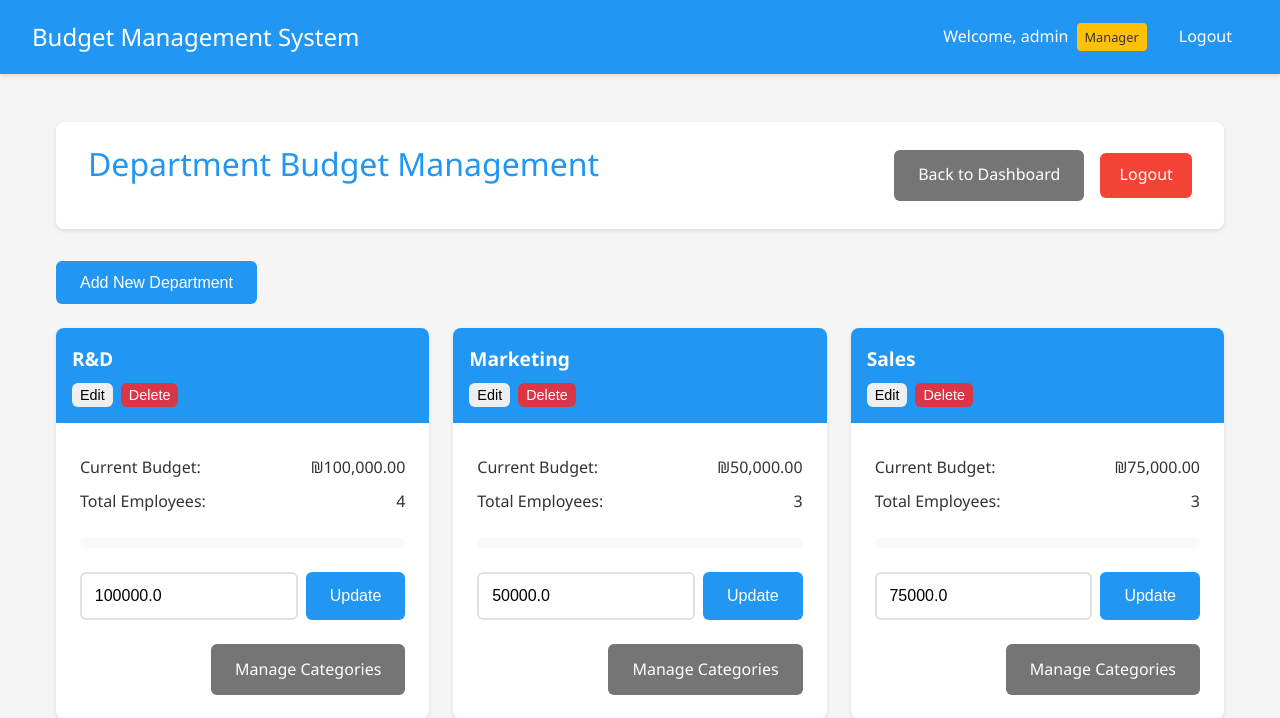
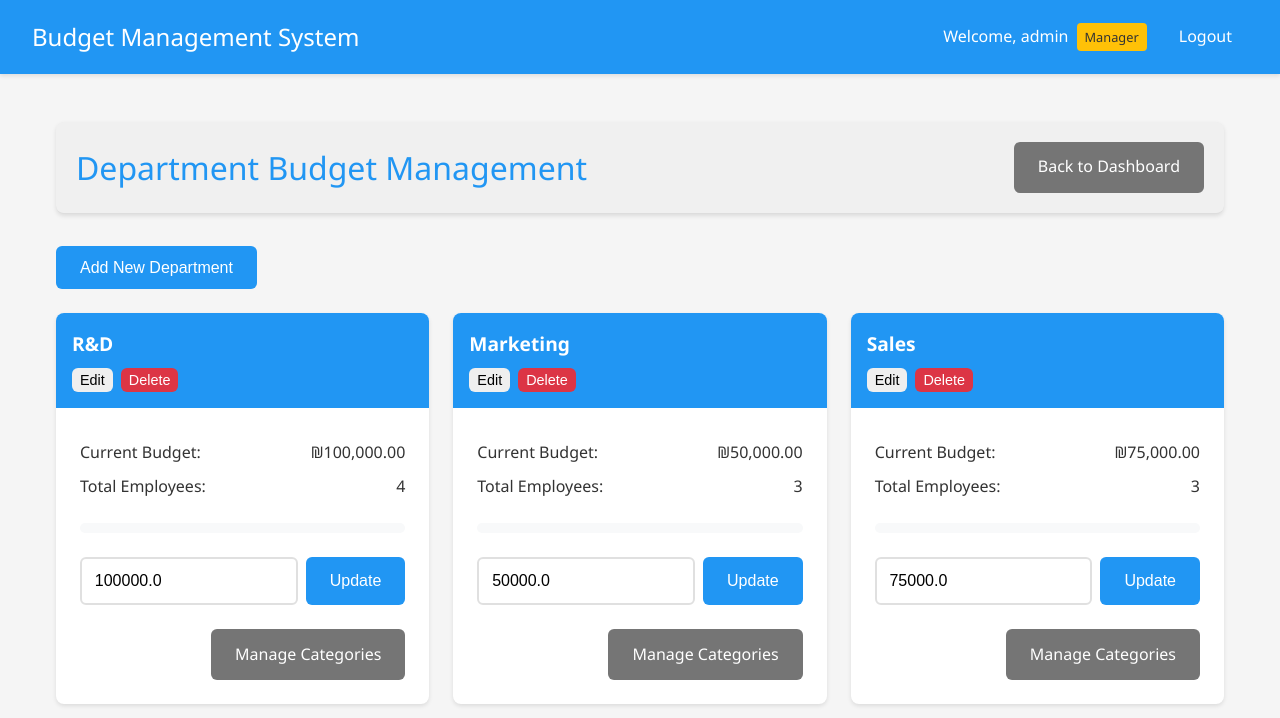
Before and after one commit to taldata/labos, a Flask app: page /manager/departments in a window 1280 px wide. Shown: the top 718 px of the page. Run offline with Flask 3, Linux system fonts and the light colour scheme; a user stored in the database is signed in; data comes from the database, SQL or seed files in the repository; data that the repository does not hold is empty.

Commit message:
remove loging

```diff
--- a/templates/manage_departments.html
+++ b/templates/manage_departments.html
@@ -2,11 +2,10 @@
 
 {% block content %}
 <div class="container">
-    <header>
+    <header class="dashboard-header">
         <h1>Department Budget Management</h1>
         <div class="header-actions">
             <a href="{{ url_for('manager_dashboard') }}" class="button secondary">Back to Dashboard</a>
-            <a href="{{ url_for('logout') }}" class="logout-btn">Logout</a>
         </div>
     </header>
 
@@ -290,5 +289,11 @@ document.getElementById('editDepartmentForm').addEventListener('submit', functio
 .button.danger:hover {
     background-color: #c82333;
 }
+
+.dashboard-header {
+    background-color: #f0f0f0;
+    padding: 20px;
+    border-bottom: 1px solid #ddd;
+}
 </style>
 {% endblock %}
```
